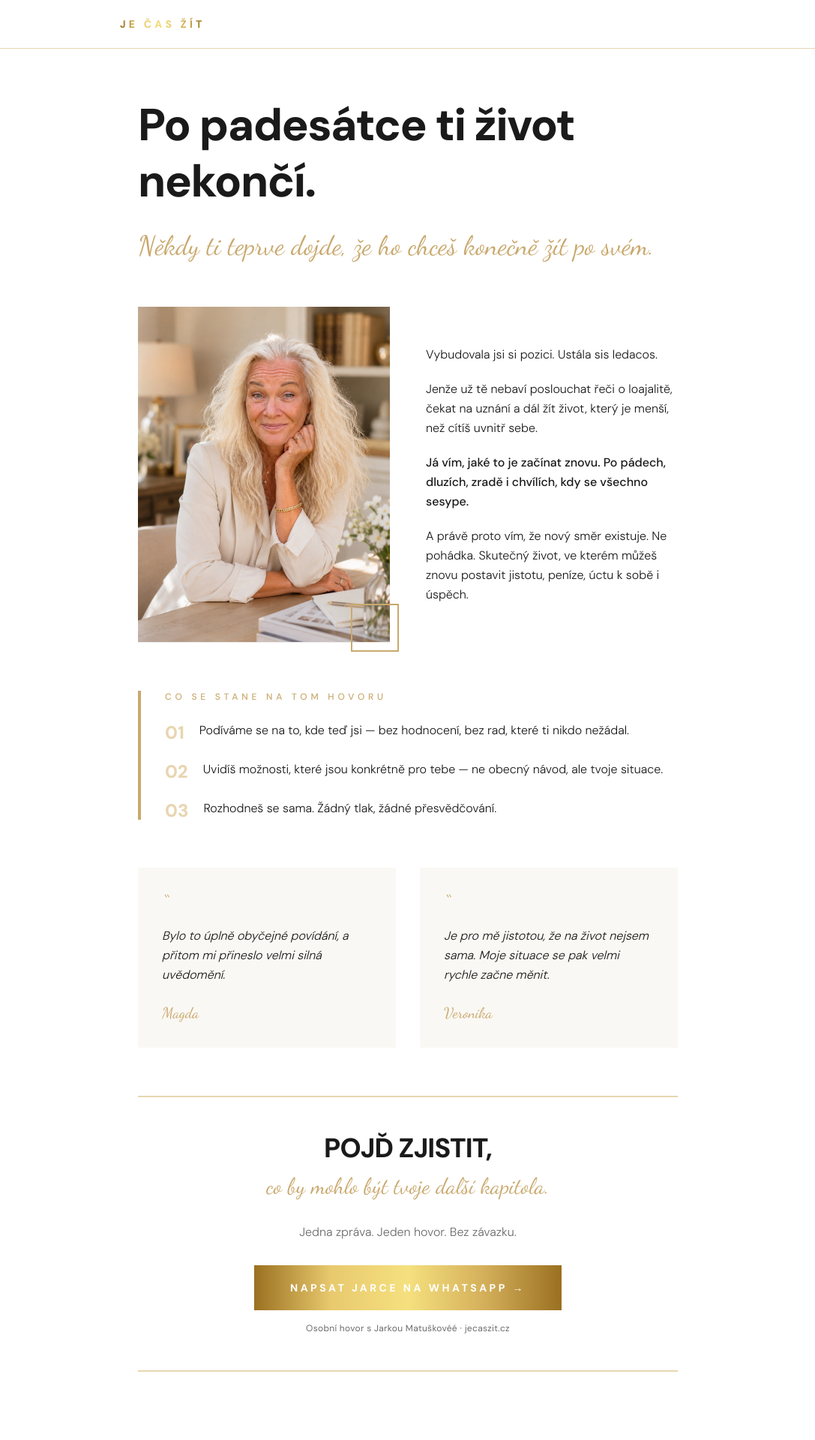
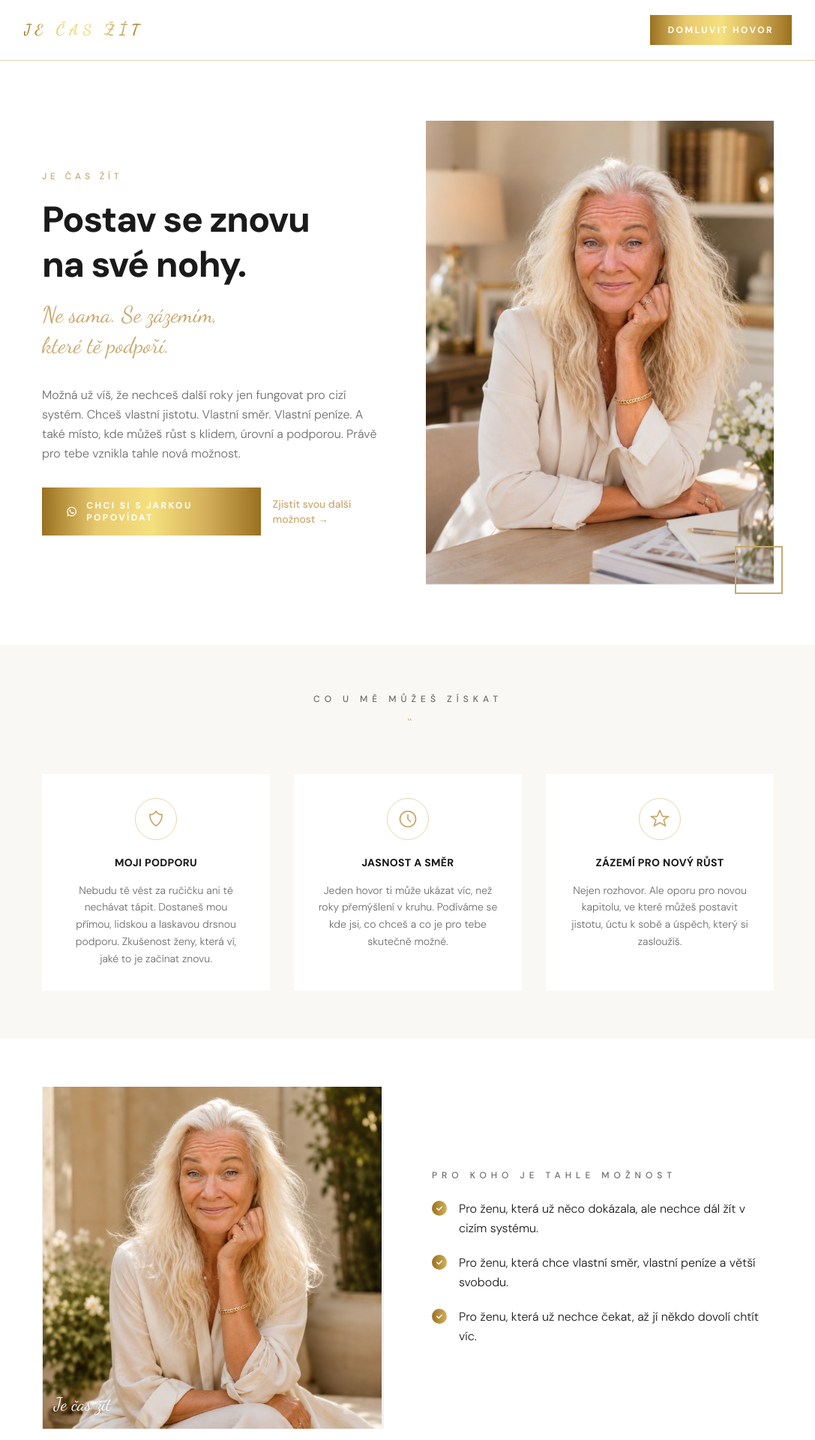
Before and after one commit to jarkamatuska1-png/jecaszit-web, a Next.js app: page /dalsi-kapitola in a window 1280 px wide. Shown: the top 1920 px of the page at 75% size, without its empty margins (96-1183 px from the left). Built offline with nearby package versions, Linux system fonts and the light colour scheme.

Commit message:
Landing page: redesign podle mockupu

```diff
--- a/app/dalsi-kapitola/page.tsx
+++ b/app/dalsi-kapitola/page.tsx
@@ -2,22 +2,62 @@ import Image from "next/image";
 
 export const metadata = {
   title: "Tvoje další kapitola | Jarka Matušková",
-  description: "Po padesátce ti život nekončí. Někdy ti teprve dojde, že ho chceš konečně žít po svém.",
+  description: "Postav se znovu na své nohy. Ne sama. Se zázemím, které tě podpoří.",
   robots: "noindex",
 };
 
 const WA = "https://wa.me/420774420251?text=Ahoj+Jarko%2C+přišla+jsem+z+reklamy+a+ráda+bych+si+s+tebou+popovídala.";
 
+const cards = [
+  {
+    icon: (
+      <svg width="28" height="28" fill="none" stroke="currentColor" strokeWidth="1.5" viewBox="0 0 24 24">
+        <path d="M12 3c-1.5 3-5 4-7 4 0 6 2.5 10 7 13 4.5-3 7-7 7-13-2 0-5.5-1-7-4z" strokeLinejoin="round"/>
+      </svg>
+    ),
+    title: "Moji podporu",
+    text: "Nebudu tě vést za ručičku ani tě nechávat tápit. Dostaneš mou přímou, lidskou a laskavou drsnou podporu. Zkušenost ženy, která ví, jaké to je začínat znovu.",
+  },
+  {
+    icon: (
+      <svg width="28" height="28" fill="none" stroke="currentColor" strokeWidth="1.5" viewBox="0 0 24 24">
+        <circle cx="12" cy="12" r="9"/>
+        <path d="M12 7v5l3 3" strokeLinecap="round"/>
+      </svg>
+    ),
+    title: "Jasnost a směr",
+    text: "Jeden hovor ti může ukázat víc, než roky přemýšlení v kruhu. Podíváme se kde jsi, co chceš a co je pro tebe skutečně možné.",
+  },
+  {
+    icon: (
+      <svg width="28" height="28" fill="none" stroke="currentColor" strokeWidth="1.5" viewBox="0 0 24 24">
+        <path d="M12 2l3 7h7l-5.5 4 2 7L12 16l-6.5 4 2-7L2 9h7z" strokeLinejoin="round"/>
+      </svg>
+    ),
+    title: "Zázemí pro nový růst",
+    text: "Nejen rozhovor. Ale oporu pro novou kapitolu, ve které můžeš postavit jistotu, úctu k sobě a úspěch, který si zasloužíš.",
+  },
+];
+
+const proKoho = [
+  "Pro ženu, která už něco dokázala, ale nechce dál žít v cizím systému.",
+  "Pro ženu, která chce vlastní směr, vlastní peníze a větší svobodu.",
+  "Pro ženu, která už nechce čekat, až jí někdo dovolí chtít víc.",
+];
+
 export default function LandingPage() {
   return (
     <main className="bg-white min-h-screen">
 
-      {/* Minimální hlavička — jen logo */}
+      {/* Minimální hlavička */}
       <header className="px-6 py-5 border-b border-[var(--gold-light)]">
-        <div className="max-w-3xl mx-auto">
-          <span
+        <div className="max-w-5xl mx-auto flex items-center justify-between">
+          <a
+            href="/"
             className="font-sans text-sm font-black tracking-[0.3em] uppercase"
             style={{
+              fontFamily: "var(--font-script)",
+              fontSize: "1.25rem",
               background: "linear-gradient(to right, #9a7020, #e8c96e, #f5e07e, #d4af5a, #9a7020)",
               WebkitBackgroundClip: "text",
               WebkitTextFillColor: "transparent",
@@ -25,27 +65,53 @@ export default function LandingPage() {
             }}
           >
             Je čas žít
-          </span>
+          </a>
+          <a
+            href={WA}
+            target="_blank"
+            rel="noopener noreferrer"
+            className="hidden sm:inline-block px-6 py-3 text-white text-xs tracking-[0.2em] uppercase font-bold hover:opacity-90 transition-opacity"
+            style={{ background: "linear-gradient(to right, #9a7020, #e8c96e, #f5e07e, #d4af5a, #9a7020)" }}
+          >
+            Domluvit hovor
+          </a>
         </div>
       </header>
 
-      <div className="max-w-3xl mx-auto px-6 py-16">
+      {/* Hero */}
+      <div className="max-w-5xl mx-auto px-6 py-16 md:py-20">
+        <div className="grid md:grid-cols-2 gap-12 items-center">
 
-        {/* Hero nadpis */}
-        <div className="mb-14">
-          <h1 className="font-sans font-black text-4xl md:text-5xl lg:text-6xl tracking-tight text-[var(--foreground)] leading-tight mb-6">
-            Po padesátce ti život nekončí.
+          <div>
+            <p className="text-xs tracking-[0.4em] uppercase font-medium mb-5" style={{ color: "var(--gold)" }}>
+              Je čas žít
+            </p>
+            <h1 className="font-sans font-black text-4xl md:text-5xl tracking-tight text-[var(--foreground)] leading-tight mb-4">
+              Postav se znovu<br />na své nohy.
             </h1>
-          <p
-            className="text-3xl md:text-4xl leading-snug"
-            style={{ fontFamily: "var(--font-script)", color: "var(--gold)" }}
+            <p className="text-2xl md:text-3xl mb-8 leading-snug" style={{ fontFamily: "var(--font-script)", color: "var(--gold)" }}>
+              Ne sama. Se zázemím,<br />které tě podpoří.
+            </p>
+            <p className="text-[var(--muted)] font-light leading-relaxed mb-8 max-w-md">
+              Možná už víš, že nechceš další roky jen fungovat pro cizí systém. Chceš vlastní jistotu. Vlastní směr. Vlastní peníze. A také místo, kde můžeš růst s klidem, úrovní a podporou. Právě pro tebe vznikla tahle nová možnost.
+            </p>
+            <div className="flex flex-col sm:flex-row gap-4">
+              <a
+                href={WA}
+                target="_blank"
+                rel="noopener noreferrer"
+                className="inline-flex items-center gap-3 px-8 py-4 text-white text-xs tracking-[0.2em] uppercase font-bold hover:opacity-90 transition-opacity"
+                style={{ background: "linear-gradient(to right, #9a7020, #e8c96e, #f5e07e, #d4af5a, #9a7020)" }}
               >
-            Někdy ti teprve dojde, že ho chceš konečně žít po svém.
-          </p>
+                <svg width="18" height="18" viewBox="0 0 24 24" fill="currentColor"><path d="M12 2C6.477 2 2 6.477 2 12c0 1.89.525 3.66 1.438 5.168L2 22l4.832-1.438A9.96 9.96 0 0012 22c5.523 0 10-4.477 10-10S17.523 2 12 2zm0 18a7.96 7.96 0 01-4.065-1.112l-.291-.174-3.018.897.897-3.018-.174-.291A7.96 7.96 0 014 12c0-4.411 3.589-8 8-8s8 3.589 8 8-3.589 8-8 8zm4.406-5.845c-.242-.121-1.432-.707-1.654-.787-.222-.08-.384-.121-.545.121-.162.242-.626.787-.768.949-.141.162-.283.182-.525.06-.242-.121-1.022-.376-1.947-1.197-.719-.641-1.204-1.432-1.346-1.674-.141-.242-.015-.373.106-.494.109-.109.242-.283.363-.424.121-.141.162-.242.242-.404.08-.162.04-.303-.02-.424-.06-.121-.545-1.315-.747-1.8-.196-.472-.397-.408-.545-.415h-.464c-.162 0-.424.06-.646.303-.222.242-.848.828-.848 2.021 0 1.193.868 2.346.989 2.508.121.162 1.71 2.609 4.144 3.659.579.25 1.031.399 1.383.511.581.185 1.11.159 1.528.096.466-.069 1.432-.585 1.633-1.15.202-.564.202-1.048.141-1.15-.06-.1-.222-.16-.464-.282z"/></svg>
+                Chci si s Jarkou popovídat
+              </a>
+              <a href="#pro-koho" className="text-sm font-medium text-[var(--gold)] hover:opacity-70 transition-opacity self-center">
+                Zjistit svou další možnost →
+              </a>
+            </div>
           </div>
 
-        {/* Foto + úvodní text */}
-        <div className="grid md:grid-cols-2 gap-12 items-center mb-16">
           <div className="relative">
             <div className="w-full aspect-[3/4] relative overflow-hidden">
               <Image
@@ -58,89 +124,114 @@ export default function LandingPage() {
             </div>
             <div className="absolute -bottom-3 -right-3 w-16 h-16 border-2 border-[var(--gold)]" />
           </div>
-          <div className="space-y-5 text-[var(--foreground)] font-light leading-relaxed">
-            <p>
-              Vybudovala jsi si pozici. Ustála sis ledacos.
-            </p>
-            <p>
-              Jenže už tě nebaví poslouchat řeči o loajalitě, čekat na uznání a dál žít život, který je menší, než cítíš uvnitř sebe.
-            </p>
-            <p className="font-medium">
-              Já vím, jaké to je začínat znovu. Po pádech, dluzích, zradě i chvílích, kdy se všechno sesype.
-            </p>
-            <p>
-              A právě proto vím, že nový směr existuje. Ne pohádka. Skutečný život, ve kterém můžeš znovu postavit jistotu, peníze, úctu k sobě i úspěch.
-            </p>
+
         </div>
       </div>
 
-        {/* Co hovor přinese */}
-        <div className="border-l-4 border-[var(--gold)] pl-8 mb-16 space-y-6">
-          <p className="text-xs tracking-[0.4em] uppercase text-[var(--gold)] font-medium">Co se stane na tom hovoru</p>
-          {[
-            "Podíváme se na to, kde teď jsi — bez hodnocení, bez rad, které ti nikdo nežádal.",
-            "Uvidíš možnosti, které jsou konkrétně pro tebe — ne obecný návod, ale tvoje situace.",
-            "Rozhodneš se sama. Žádný tlak, žádné přesvědčování.",
-          ].map((item, i) => (
-            <div key={i} className="flex gap-5 items-start">
-              <span
-                className="font-sans font-black text-2xl shrink-0 leading-none mt-1"
-                style={{ color: "var(--gold-light)" }}
+      {/* Co u mě můžeš získat */}
+      <div className="bg-[#faf8f4] py-16">
+        <div className="max-w-5xl mx-auto px-6">
+          <p className="text-center text-xs tracking-[0.5em] uppercase text-[var(--muted)] font-medium mb-3">Co u mě můžeš získat</p>
+          <div
+            className="text-center text-2xl mb-12"
+            style={{ fontFamily: "var(--font-script)", color: "var(--gold)" }}
           >
-                {String(i + 1).padStart(2, "0")}
-              </span>
+            &ldquo;
+          </div>
+          <div className="grid md:grid-cols-3 gap-8">
+            {cards.map((card, i) => (
+              <div key={i} className="bg-white p-8 text-center">
+                <div className="inline-flex items-center justify-center w-14 h-14 mb-5 rounded-full border border-[var(--gold-light)]" style={{ color: "var(--gold)" }}>
+                  {card.icon}
+                </div>
+                <h3 className="font-sans font-black text-sm uppercase tracking-wide text-[var(--foreground)] mb-4">
+                  {card.title}
+                </h3>
+                <p className="text-[var(--muted)] font-light leading-relaxed text-sm">
+                  {card.text}
+                </p>
+              </div>
+            ))}
+          </div>
+        </div>
+      </div>
+
+      {/* Pro koho */}
+      <div id="pro-koho" className="max-w-5xl mx-auto px-6 py-16">
+        <div className="grid md:grid-cols-2 gap-16 items-center">
+
+          <div className="relative">
+            <div className="w-full aspect-square relative overflow-hidden">
+              <Image
+                src="/images/jarka-o-mne.jpg"
+                alt="Jarka Matušková"
+                fill
+                className="object-cover object-top"
+              />
+            </div>
+            <p
+              className="absolute bottom-4 left-4 text-2xl text-white"
+              style={{ fontFamily: "var(--font-script)", textShadow: "0 1px 4px rgba(0,0,0,0.3)" }}
+            >
+              Je čas žít
+            </p>
+          </div>
+
+          <div>
+            <p className="text-xs tracking-[0.5em] uppercase text-[var(--muted)] font-medium mb-6">Pro koho je tahle možnost</p>
+            <div className="space-y-5">
+              {proKoho.map((item, i) => (
+                <div key={i} className="flex gap-4 items-start">
+                  <div className="w-5 h-5 rounded-full shrink-0 mt-0.5 flex items-center justify-center" style={{ background: "linear-gradient(to right, #9a7020, #d4af5a)" }}>
+                    <svg width="10" height="10" viewBox="0 0 12 12" fill="none">
+                      <path d="M2 6l3 3 5-5" stroke="white" strokeWidth="1.8" strokeLinecap="round" strokeLinejoin="round"/>
+                    </svg>
+                  </div>
                   <p className="text-[var(--foreground)] font-light leading-relaxed">{item}</p>
                 </div>
               ))}
             </div>
+          </div>
 
-        {/* Reference */}
-        <div className="grid md:grid-cols-2 gap-8 mb-16">
-          {[
-            { text: "Bylo to úplně obyčejné povídání, a přitom mi přineslo velmi silná uvědomění.", author: "Magda" },
-            { text: "Je pro mě jistotou, že na život nejsem sama. Moje situace se pak velmi rychle začne měnit.", author: "Veronika" },
-          ].map((t, i) => (
-            <div key={i} className="bg-[#faf8f4] p-8">
-              <p
-                className="text-3xl mb-4 leading-none"
-                style={{ fontFamily: "var(--font-script)", color: "var(--gold)" }}
-              >
-                &ldquo;
+        </div>
+      </div>
+
+      {/* Spodní CTA */}
+      <div className="bg-[#faf8f4] py-16">
+        <div className="max-w-3xl mx-auto px-6 md:flex items-center justify-between gap-12">
+          <div className="mb-8 md:mb-0">
+            <h2 className="font-sans font-black text-3xl md:text-4xl text-[var(--foreground)] leading-tight mb-2">
+              Velký holky chtějí od života víc.
+            </h2>
+            <p className="text-2xl" style={{ fontFamily: "var(--font-script)", color: "var(--gold)" }}>
+              Mnohem víc.
             </p>
-              <p className="text-[var(--foreground)] font-light leading-relaxed mb-6 italic">{t.text}</p>
-              <p style={{ fontFamily: "var(--font-script)", color: "var(--gold)" }} className="text-xl">
-                {t.author}
+            <p className="text-[var(--muted)] font-light mt-4 leading-relaxed max-w-sm">
+              Jestli cítíš, že je čas postavit se znovu na své nohy a otevřít novou kapitolu s oporou a mou podporou, pojďme si promluvit.
             </p>
           </div>
-          ))}
-        </div>
-
-        {/* CTA */}
-        <div className="text-center py-12 border-t-2 border-b-2 border-[var(--gold-light)] mb-12">
-          <h2 className="font-sans font-black text-3xl md:text-4xl uppercase tracking-tight text-[var(--foreground)] mb-3">
-            Pojď zjistit,
-          </h2>
-          <p className="text-2xl md:text-3xl mb-8" style={{ fontFamily: "var(--font-script)", color: "var(--gold)" }}>
-            co by mohlo být tvoje další kapitola.
-          </p>
-          <p className="text-[var(--muted)] font-light mb-8 max-w-md mx-auto">
-            Jedna zpráva. Jeden hovor. Bez závazku.
-          </p>
+          <div className="shrink-0">
             <a
               href={WA}
               target="_blank"
               rel="noopener noreferrer"
-            className="inline-block px-12 py-5 text-white text-sm tracking-[0.25em] uppercase font-bold hover:opacity-90 transition-opacity"
+              className="inline-flex items-center gap-3 px-8 py-4 text-white text-xs tracking-[0.2em] uppercase font-bold hover:opacity-90 transition-opacity whitespace-nowrap"
               style={{ background: "linear-gradient(to right, #9a7020, #e8c96e, #f5e07e, #d4af5a, #9a7020)" }}
             >
-            Napsat Jarce na WhatsApp →
+              <svg width="18" height="18" viewBox="0 0 24 24" fill="currentColor"><path d="M12 2C6.477 2 2 6.477 2 12c0 1.89.525 3.66 1.438 5.168L2 22l4.832-1.438A9.96 9.96 0 0012 22c5.523 0 10-4.477 10-10S17.523 2 12 2zm0 18a7.96 7.96 0 01-4.065-1.112l-.291-.174-3.018.897.897-3.018-.174-.291A7.96 7.96 0 014 12c0-4.411 3.589-8 8-8s8 3.589 8 8-3.589 8-8 8zm4.406-5.845c-.242-.121-1.432-.707-1.654-.787-.222-.08-.384-.121-.545.121-.162.242-.626.787-.768.949-.141.162-.283.182-.525.06-.242-.121-1.022-.376-1.947-1.197-.719-.641-1.204-1.432-1.346-1.674-.141-.242-.015-.373.106-.494.109-.109.242-.283.363-.424.121-.141.162-.242.242-.404.08-.162.04-.303-.02-.424-.06-.121-.545-1.315-.747-1.8-.196-.472-.397-.408-.545-.415h-.464c-.162 0-.424.06-.646.303-.222.242-.848.828-.848 2.021 0 1.193.868 2.346.989 2.508.121.162 1.71 2.609 4.144 3.659.579.25 1.031.399 1.383.511.581.185 1.11.159 1.528.096.466-.069 1.432-.585 1.633-1.15.202-.564.202-1.048.141-1.15-.06-.1-.222-.16-.464-.282z"/></svg>
+              Domluvit osobní hovor
             </a>
-          <p className="text-xs text-[var(--muted)] mt-4 tracking-wide">
-            Osobní hovor s Jarkou Matuškovéé · jecaszit.cz
+          </div>
+        </div>
+      </div>
+
+      {/* Footer */}
+      <div className="text-center py-6 border-t border-[var(--gold-light)]">
+        <p className="text-xs text-[var(--muted)] tracking-widest">
+          Je čas žít · osobní hovor s Jarkou · <a href="/" className="hover:text-[var(--gold)] transition-colors">jecaszit.cz</a>
         </p>
       </div>
 
-      </div>
     </main>
   );
 }
```
Lines whose indentation alone changed are shown as unchanged.
